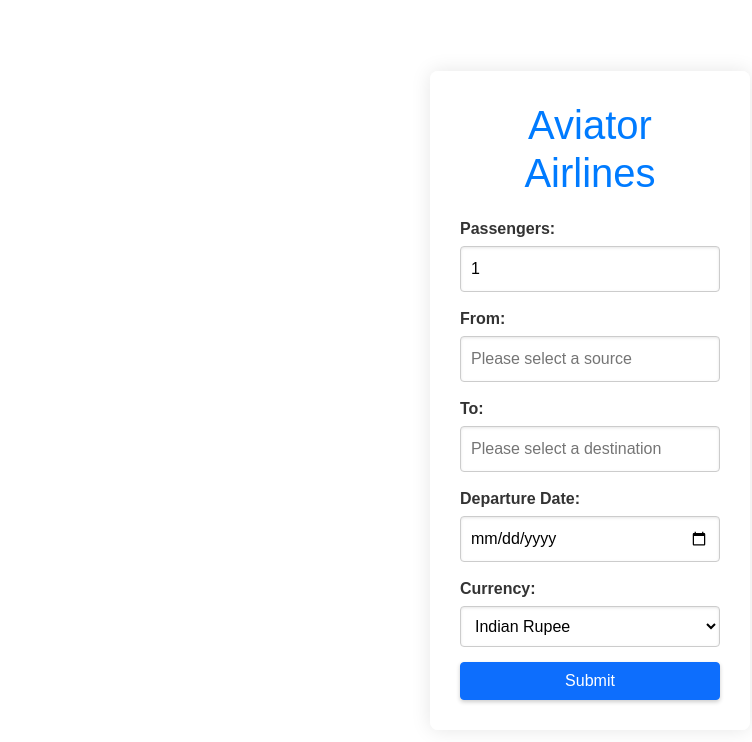
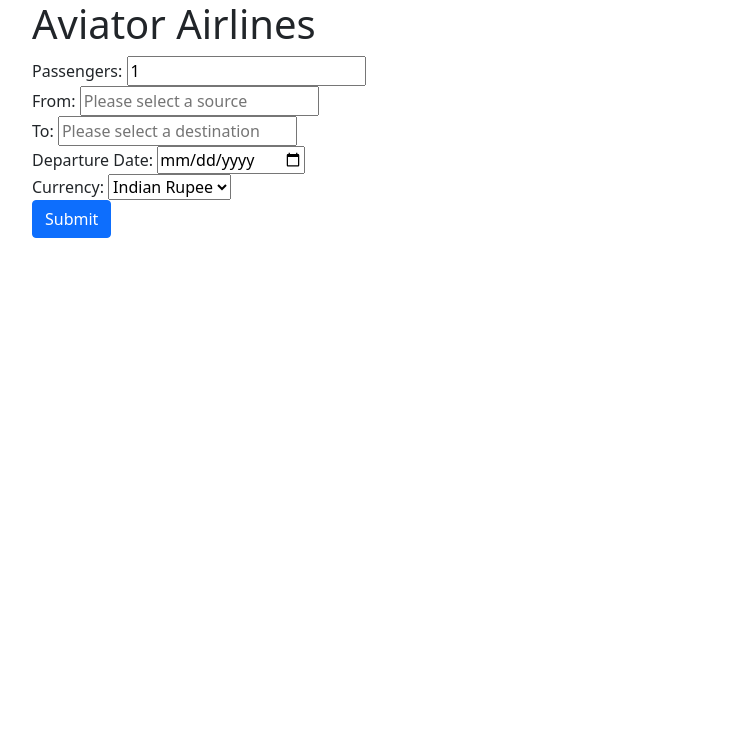
Before and after one commit to KISHAN652/Airlines-Ticket-Booking-, a plain HTML site: page index.html in a window 1280 px wide. Shown: the whole page, without its empty margins (50-802 px from the left). Drawn offline with nearby package versions, Linux system fonts and the light colour scheme.

Commit message:
Update index.html

```diff
--- a/index.html
+++ b/index.html
@@ -6,132 +6,7 @@
     <title>Flight Search</title>
     <!-- Bootstrap CSS -->
     <link href="https://cdn.jsdelivr.net/npm/bootstrap@5.0.2/dist/css/bootstrap.min.css" rel="stylesheet">
-    <style>
-        body {
-            font-family: Arial, sans-serif;
-            margin: 0;
-            display: flex;
-            justify-content: center;
-            align-items: center;
-            height: 100vh;
-            flex-direction: column;
-            background: url('./31202.jpg') no-repeat center center;
-            background-size: cover;
-        }
 
-        .container {
-            background: rgba(255, 255, 255, 0.8);
-            padding: 30px;
-            border-radius: 8px;
-            box-shadow: 0 0 20px rgba(0, 0, 0, 0.1);
-            width: 320px;
-            animation: fadeIn 1s ease-in-out;
-        }
-
-        @keyframes fadeIn {
-            from {
-                opacity: 0;
-                transform: scale(0.95);
-            }
-            to {
-                opacity: 1;
-                transform: scale(1);
-            }
-        }
-
-        .header {
-            text-align: center;
-            margin-bottom: 20px;
-        }
-
-        .header h1 {
-            color: #007bff;
-            margin: 0;
-            animation: slideIn 1s ease-in-out;
-        }
-
-        @keyframes slideIn {
-            from {
-                transform: translateY(-50px);
-            }
-            to {
-                transform: translateY(0);
-            }
-        }
-
-        form div {
-            margin-bottom: 15px;
-            position: relative;
-        }
-
-        label {
-            display: block;
-            margin-bottom: 5px;
-            color: #333;
-            font-weight: bold;
-        }
-
-        input, select {
-            width: 100%;
-            padding: 10px;
-            box-sizing: border-box;
-            border: 1px solid #ccc;
-            border-radius: 4px;
-            box-shadow: inset 0 1px 3px rgba(0, 0, 0, 0.1);
-            transition: all 0.3s ease;
-            background-color: white;
-        }
-
-        input:hover, select:hover {
-            border-color: #007bff;
-            box-shadow: 0 0 8px rgba(0, 123, 255, 0.2);
-        }
-
-        input:focus, select:focus {
-            border-color: #0056b3;
-            box-shadow: 0 0 8px rgba(0, 86, 179, 0.2);
-        }
-
-        input[type="number"]::-webkit-inner-spin-button,
-        input[type="number"]::-webkit-outer-spin-button {
-            -webkit-appearance: none;
-            margin: 0;
-        }
-
-        button {
-            width: 100%;
-            padding: 12px;
-            background-color: #007bff;
-            color: white;
-            border: none;
-            border-radius: 4px;
-            cursor: pointer;
-            box-shadow: 0 2px 4px rgba(0, 0, 0, 0.2);
-            transition: background-color 0.3s ease, transform 0.3s ease;
-        }
-
-        button:hover {
-            background-color: #0056b3;
-            transform: translateY(-3px);
-        }
-
-        button:active {
-            background-color: #003f7f;
-            transform: translateY(1px);
-            box-shadow: 0 2px 4px rgba(0, 0, 0, 0.4);
-        }
-
-        .promo-code a {
-            color: #007bff;
-            text-decoration: none;
-            transition: color 0.3s ease;
-        }
-
-        .promo-code a:hover {
-            color: #0056b3;
-            text-decoration: underline;
-        }
-    </style>
 </head>
 <body>
     <div class="container">
```
